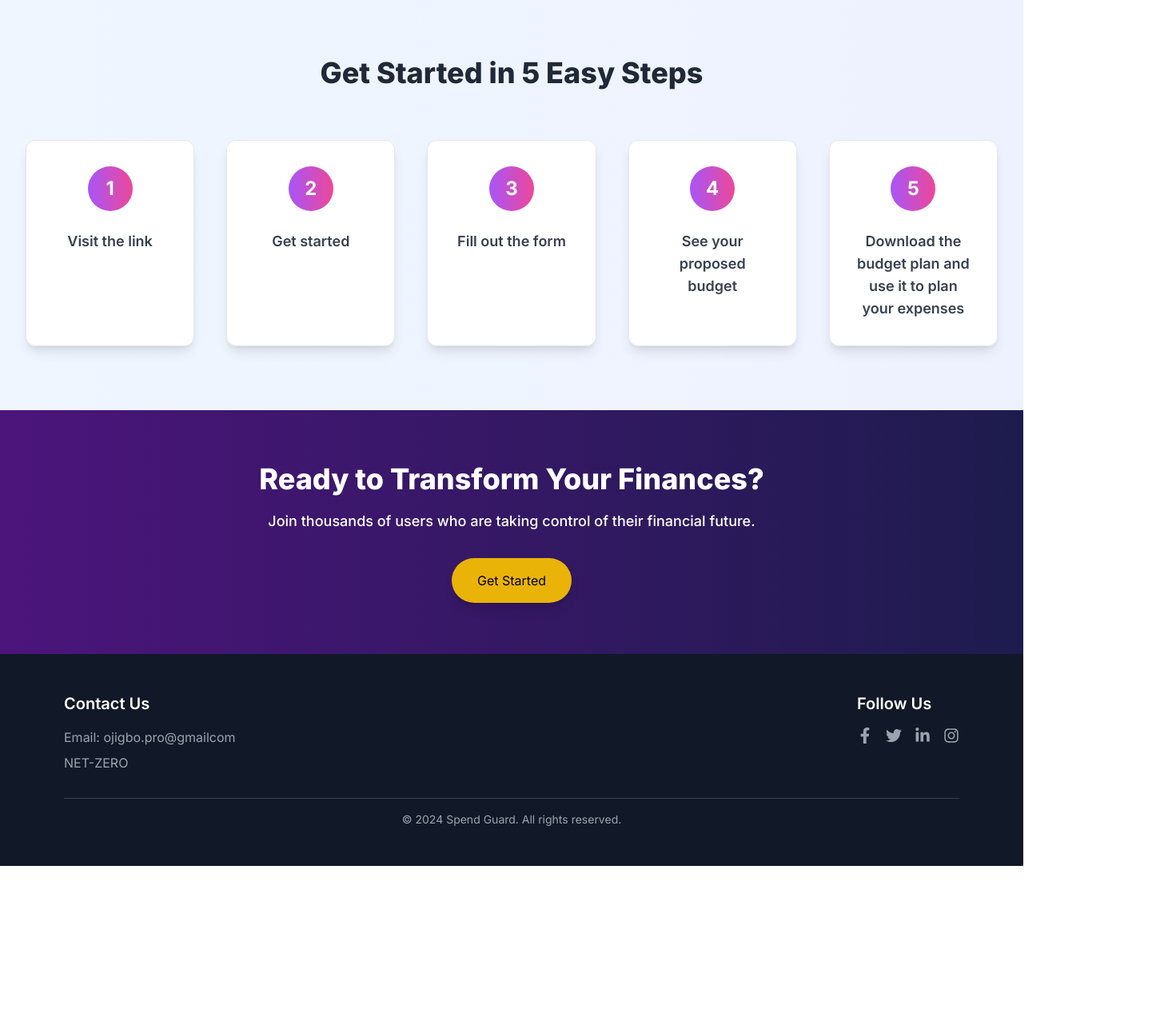
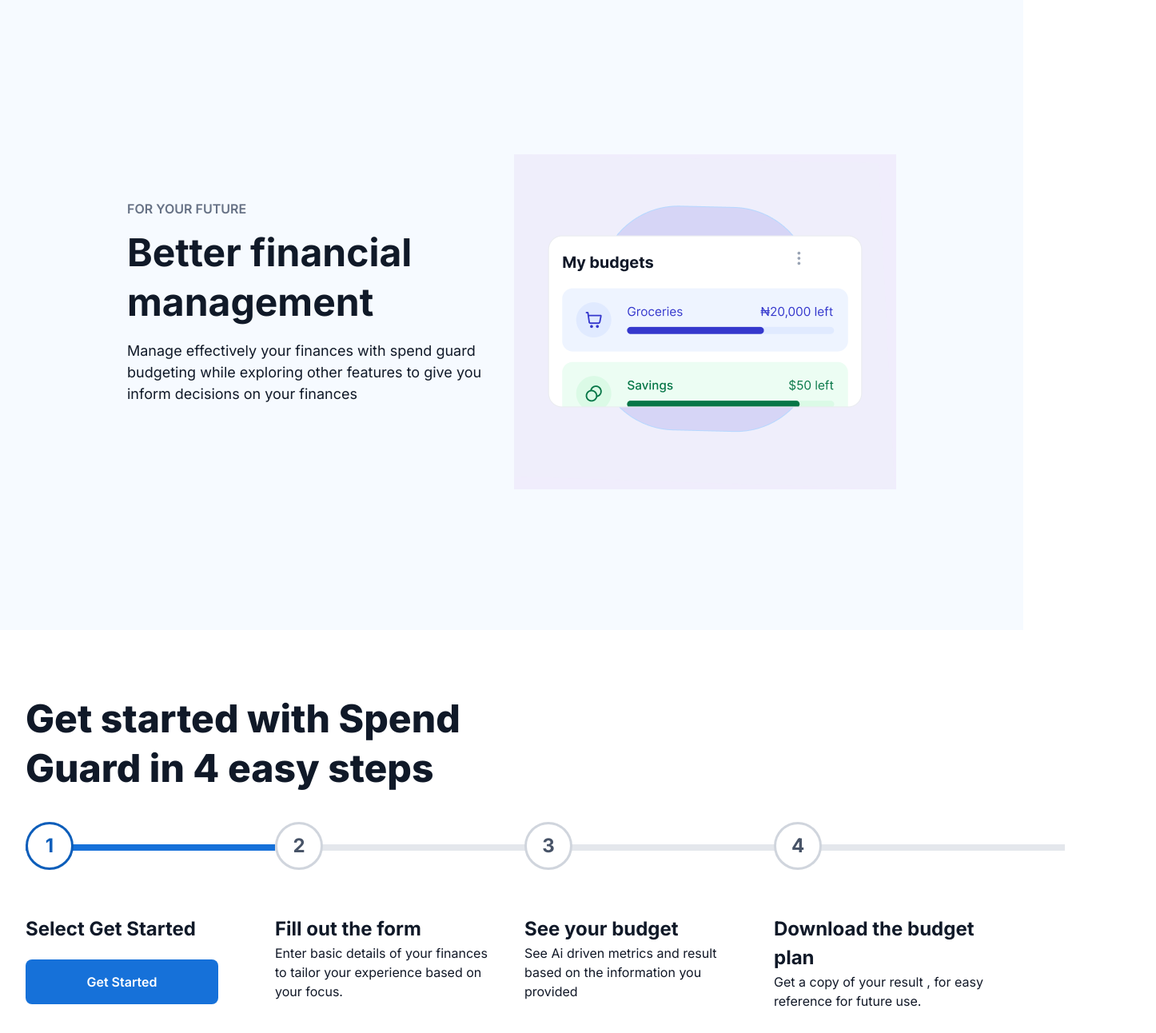
Before and after one commit to iroro1/SpendGuard, a Next.js app: page / in a window 1280 px wide. Shown: the part 1505-2797 px from the top of the page at 80% size, 1446 px wide, since content can reach past the window. Before the commit the page ends 2588 px from the top, so only its background shows below. Built offline with nearby package versions, Linux system fonts and the light colour scheme.

Commit message:
new hero

```diff
--- a/app/page.tsx
+++ b/app/page.tsx
@@ -22,7 +22,7 @@
   }, []);
 
   return (
-    <div className="bg-gradient-radial pt-[80px] from-[#c3f0fb] to-[#c3f0fb]/40 min-h-screen text-white">
+    <div className="bg-gradient-radial pt-[80px] from-[#E3EFFC] to-[#E3EFFC]/40 min-h-screen text-white">
       <Header scroll={scroll} />
       <main className="min-h-full">
         <HeroSection />
--- a/components/CallToAction.tsx
+++ b/components/CallToAction.tsx
@@ -5,22 +5,25 @@
   return (
     <section
       title="cta"
-      className="relative bg-black py-16 px-4 text-center text-white"
+      className="relative min-h-[350px]  py-16 px-4 text-center text-[#F9FAFB]"
     >
       {/* Background Gradient */}
-      <div className="absolute inset-0 bg-gradient-to-r from-purple-700 to-indigo-900 opacity-60"></div>
+      <div className="absolute inset-0 bg-[#101928]"></div>
 
       {/* Content Wrapper */}
-      <div className="relative z-10 max-w-4xl mx-auto">
-        <h2 className="text-4xl font-extrabold mb-4 leading-tight">
+      <div className="relative z-10 max-w-[1080px] mx-auto">
+        <h2 className="text-[28px] md:text-[56px] font-[700] w-[343px] mx-auto  mb-4 leading-[35px]">
           Ready to Transform Your Finances?
         </h2>
-        <p className="mb-8 text-lg font-medium">
+        {/* <p className="mb-8 text-lg font-medium">
           Join thousands of users who are taking control of their financial
           future.
-        </p>
+        </p> */}
         <Link href={"/onboarding"}>
-          <button className="bg-yellow-500 text-black px-8 py-4 rounded-full shadow-lg transform transition-transform hover:bg-yellow-400 hover:scale-105 focus:outline-none focus:ring-2 focus:ring-yellow-300 focus:ring-opacity-50">
+          <button
+            title="get-started"
+            className="bg-[#1671D9] text-[#fff] rounded-[8px] mx-auto text-[16px] mt-[32px] font-[600] w-[241px] h-[46px] flex justify-center items-center  hover:bg-[#1671D9]/80 hover:scale-105 transition duration-300 transform"
+          >
             Get Started
           </button>
         </Link>
--- a/components/FeatureSection.tsx
+++ b/components/FeatureSection.tsx
@@ -68,7 +68,7 @@
         {features.map((feature, index) => (
           <div
             key={index}
-            className={`w-[341px] flex flex-col items-start text-center p-8 rounded-[12px] shadow-lg transition-transform transform hover:scale-105 border bg-[##F1F7FE] border-[##E4E7EC]`}
+            className={`w-full md:w-[341px] flex flex-col items-start text-center p-8 rounded-[12px] shadow-sm transition-transform transform hover:scale-105 border bg-[#F1F7FE] border-[#E4E7EC]`}
           >
             <div className="flex items-center justify-center w-16 h-16 mb-6 rounded-full bg-white shadow-inner">
               {feature.icon}
@@ -82,6 +82,31 @@
           </div>
         ))}
       </div>
+      <div className="mt-[100px] py-[80px] max-w-7xl mx-auto flex flex-col items-center md:flex-row md:justify-center">
+        <div className="max-w-[484px]">
+          <h4 className="text-[#667185] text-[16px] font-[600]">
+            FOR YOUR FUTURE
+          </h4>
+          <h2 className="mt-[12px] text-[#101928] text-[36px] leading-9 md:leading-[62px] font-[700] md:text-[48px]">
+            Better financial management
+          </h2>
+          <p className="mt-[16px] text-[#101928] text-[18px]">
+            Manage effectively your finances with spend guard budgeting while
+            exploring other features to give you inform decisions on your
+            finances
+          </p>
+        </div>
+        <div className="w-[478px] h-[419px] overflow-hidden bg-[#f0edfc] flex items-center justify-center mt-[50px]">
+          <Image
+            src={"/feature4.png"}
+            alt={"hero-image"}
+            width={0}
+            height={0}
+            sizes="100vw"
+            className="min-h-[419px] min-w-full  md:mt-0 object-cover object-center"
+          />
+        </div>
+      </div>
     </section>
   );
 };
--- a/components/Footer.tsx
+++ b/components/Footer.tsx
@@ -5,18 +5,19 @@
   FaLinkedinIn,
   FaInstagram,
 } from "react-icons/fa";
+import Logo from "./Logo";
 
 const Footer: React.FC = () => {
   return (
-    <footer className="bg-gray-900 text-white py-12 px-8">
+    <footer className="bg-[#101928] text-white py-12 px-8">
       <div className="max-w-6xl mx-auto px-4">
-        <div className="flex flex-col md:flex-row md:justify-between gap-8">
+        <div className="flex flex-col-reverse md:flex-row-reverse md:justify-between gap-8">
           {/* Contact Information */}
           <div>
-            <h4 className="text-xl font-semibold mb-4">Contact Us</h4>
-            <ul className="space-y-2">
+            <h4 className="text-[20px] font-semibold ">Contact Us</h4>
+            <ul className="space-y-2 mt-[10px">
               <li>
-                <p className="text-gray-400">
+                <p className="text-[#94969C] text-[16px]">
                   Email:{" "}
                   <a
                     href="mailto:ojigbo.pro@gmailcom"
@@ -28,20 +29,24 @@
               </li>
 
               <li>
-                <p className="text-gray-400"> NET-ZERO</p>
+                <p className="text-[#94969C] text-[16px] mt-[24px]">
+                  {" "}
+                  NET-ZERO
+                </p>
               </li>
             </ul>
           </div>
 
           {/* Social Media Icons */}
           <div>
-            <h3 className="text-xl font-semibold mb-4">Follow Us</h3>
-            <div title="social-icons" className="flex space-x-4">
+            <Logo color="F7F9FC" />
+            {/* <h3 className="text-xl font-semibold mb-4">Follow Us</h3> */}
+            <div title="social-icons" className="flex space-x-4 mt-[32px]">
               <Link
                 href="https://web.facebook.com/ojigbo.pro"
                 target="_blank"
                 rel="noopener noreferrer"
-                className="text-gray-400 hover:text-yellow-500 transition duration-300"
+                className="text-[#85888E] hover:text-yellow-500 transition duration-300"
               >
                 <FaFacebookF size={20} />
               </Link>
@@ -49,7 +54,7 @@
                 href="https://x.com/LeoOjigbo"
                 target="_blank"
                 rel="noopener noreferrer"
-                className="text-gray-400 hover:text-yellow-500 transition duration-300"
+                className="text-[#85888E] hover:text-yellow-500 transition duration-300"
               >
                 <FaTwitter size={20} />
               </Link>
@@ -57,7 +62,7 @@
                 href="https://www.linkedin.com/in/iroro1/"
                 target="_blank"
                 rel="noopener noreferrer"
-                className="text-gray-400 hover:text-yellow-500 transition duration-300"
+                className="text-[#85888E] hover:text-yellow-500 transition duration-300"
               >
                 <FaLinkedinIn size={20} />
               </Link>
@@ -65,7 +70,7 @@
                 href="https://www.instagram.com/iroro1/"
                 target="_blank"
                 rel="noopener noreferrer"
-                className="text-gray-400 hover:text-yellow-500 transition duration-300"
+                className="text-[#85888E] hover:text-yellow-500 transition duration-300"
               >
                 <FaInstagram size={20} />
               </Link>
@@ -73,10 +78,25 @@
           </div>
         </div>
 
-        <div className="text-center mt-8 border-t border-gray-700 pt-4">
+        <div className="flex flex-col space-y-4 md:flex md:justify-between md:items-center mt-[32px] border-t border-gray-800 pt-[32px]">
           <p className="text-gray-400 text-sm">
             &copy; {new Date().getFullYear()} Spend Guard. All rights reserved.
           </p>
+
+          <div className="flex space-x-[32px]">
+            <Link
+              className="text-[#94969C] hover:text-[#94969C]/90 transition duration-300"
+              href="/privacy"
+            >
+              Privacy
+            </Link>
+            <Link
+              className="text-[#94969C] hover:text-[#94969C]/90 transition duration-300"
+              href="/terms-and-conditions"
+            >
+              Terms
+            </Link>
+          </div>
         </div>
       </div>
     </footer>
--- a/components/Logo.tsx
+++ b/components/Logo.tsx
@@ -1,11 +1,11 @@
 import Image from "next/image";
 import React from "react";
 
-const Logo = () => {
+const Logo = ({ color = "101928" }) => {
   return (
     <div className="flex gap-2 items-center">
       <Image src="/logo.png" alt="logo" width={50} height={39} />
-      <h1 className="text-[24px] text-[#101928] font-[800]">Spend Guard</h1>
+      <h1 className={`text-[24px] text-[#${color}] font-[800]`}>Spend Guard</h1>
     </div>
   );
 };
--- a/components/StepsSection.tsx
+++ b/components/StepsSection.tsx
@@ -1,24 +1,126 @@
+import Link from "next/link";
 import React from "react";
 
 const StepsSection = () => {
   const steps = [
     "Visit the link",
-    "Get started",
-    "Fill out the form",
-    "See your proposed budget",
-    "Download the budget plan  and use it to  plan your expenses",
+    "Enter basic details of your finances to tailor your experience based on your focus.",
+    "See Ai driven metrics and result based on the information you provided",
+    "Get a copy of your result , for easy reference for future use.",
   ];
 
   return (
     <section
       title="steps-section"
-      className="py-20 px-8 bg-gradient-to-r from-blue-50 to-indigo-50 text-gray-900"
+      className="py-20 px-8 bg-[#ffffff] text-gray-900"
     >
-      <div className="max-w-7xl mx-auto text-center">
-        <h2 className="text-4xl font-extrabold text-gray-800 mb-16">
-          Get Started in 5 Easy Steps
+      <div className="max-w-7xl mx-auto text-left">
+        <h2 className="text-4xl font-extrabold max-w-[697px] leading-9 md:leading-[62px] md:text-[48px] text-[#101928] mb-16">
+          Get started with Spend Guard in 4 easy steps
         </h2>
-        <div className="grid grid-cols-1 sm:grid-cols-2 lg:grid-cols-5 gap-10">
+
+        <div>
+          <div className="hidden  lg:flex flex-col lg:flex-row justify-between ">
+            {steps.map((step, index) => (
+              <div
+                key={index}
+                className="relative flex flex-col w-[280px] h-[80px]  bg-white overflow-visible   transition-transform transform hover:scale-105"
+              >
+                {index === 0 ? (
+                  <div className="min-w-[130%] h-[8px] bg-[#1671D9]" />
+                ) : (
+                  <div className="min-w-[130%] h-[8px] bg-[#E4E7EC]" />
+                )}
+                {index === 0 ? (
+                  <div className="flex justify-center w-[60px] h-[60px] border-[3px] bg-white border-[#0D5EBA] rounded-full items-center absolute -top-[28px]">
+                    <h3 className="text-[24px] font-[700] text-[#0D5EBA]">
+                      {index + 1}
+                    </h3>
+                  </div>
+                ) : (
+                  <div className="flex justify-center w-[60px] h-[60px] border-[3px] bg-white border-[#D0D5DD] rounded-full items-center absolute -top-[28px]">
+                    <h3 className="text-[24px] font-[700] text-[#475367]">
+                      {index + 1}
+                    </h3>
+                  </div>
+                )}
+              </div>
+            ))}
+          </div>
+          <div className="flex flex-col lg:flex-row justify-between gap-[24px]">
+            {steps.map((step, index) => (
+              <div
+                key={index}
+                className="flex relative flex-col pl-[40px] lg:pl-0 w-[280px] p-2 bg-white   transition-transform transform hover:scale-105"
+              >
+                {index === 0 ? (
+                  <div className=" lg:hidden absolute left-[5px]   min-w-[8px] min-h-[115%] bg-[#1671D9]" />
+                ) : (
+                  <div className="lg:hidden absolute left-[5px]   min-w-[8px] min-h-[115%] bg-[#E4E7EC]" />
+                )}
+                {index === 0 ? (
+                  <div className="flex lg:hidden justify-center w-[48px] h-[48px] border-[3px] bg-white border-[#0D5EBA] rounded-full items-center absolute -top-[0px] left-[-18px]">
+                    <h3 className="text-[24px] font-[700] text-[#0D5EBA]">
+                      {index + 1}
+                    </h3>
+                  </div>
+                ) : (
+                  <div className="flex lg:hidden justify-center w-[48px] h-[48px] border-[3px] bg-white border-[#D0D5DD] rounded-full items-center absolute -top-[0px] left-[-18px]">
+                    <h3 className="text-[24px] font-[700] text-[#475367]">
+                      {index + 1}
+                    </h3>
+                  </div>
+                )}
+                {index === 3 && (
+                  <div className="flex  lg:hidden justify-center w-[32px] h-[32px] border-[3px] bg-white border-[#D0D5DD] rounded-full items-center absolute top-[115%] left-[-8px]">
+                    <h3 className="text-[24px] font-[700] text-[#475367]"></h3>
+                  </div>
+                )}
+
+                {index === 0 && (
+                  <div>
+                    <h3 className="text-[24px] font-[700] text-[#101928]">
+                      Select Get Started
+                    </h3>
+                    <Link href={"/onboarding"}>
+                      <button
+                        title="get-started"
+                        className="bg-[#1671D9] mt-[20px] text-[#fff] rounded-[8px]  text-[16px] font-[600] w-[241px] h-[56px] flex justify-center items-center  hover:bg-[#1671D9]/80 hover:scale-105 transition duration-300 transform"
+                      >
+                        Get Started
+                      </button>
+                    </Link>
+                  </div>
+                )}
+                {index === 1 && (
+                  <div>
+                    <h3 className="text-[24px] font-[700] text-[#101928]">
+                      Fill out the form
+                    </h3>
+                    <p>{step}</p>
+                  </div>
+                )}
+                {index === 2 && (
+                  <div>
+                    <h3 className="text-[24px] font-[700] text-[#101928]">
+                      See your budget
+                    </h3>
+                    <p>{step}</p>
+                  </div>
+                )}
+                {index === 3 && (
+                  <div>
+                    <h3 className="text-[24px] font-[700] text-[#101928]">
+                      Download the budget plan
+                    </h3>
+                    <p>{step}</p>
+                  </div>
+                )}
+              </div>
+            ))}
+          </div>
+        </div>
+        {/* <div className="grid grid-cols-1 sm:grid-cols-2 lg:grid-cols-5 gap-10">
           {steps.map((step, index) => (
             <div
               key={index}
@@ -30,7 +132,7 @@
               <p className="text-lg font-semibold text-gray-700">{step}</p>
             </div>
           ))}
-        </div>
+        </div> */}
       </div>
     </section>
   );
```
Also changed, not shown: components/HeroSection.tsx (+5 -5 lines), public/feature4.png (added).
